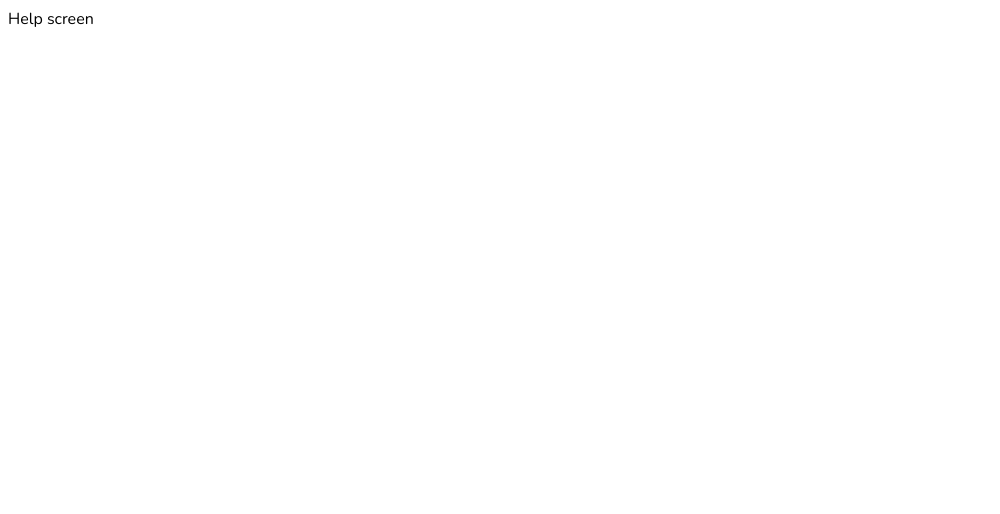
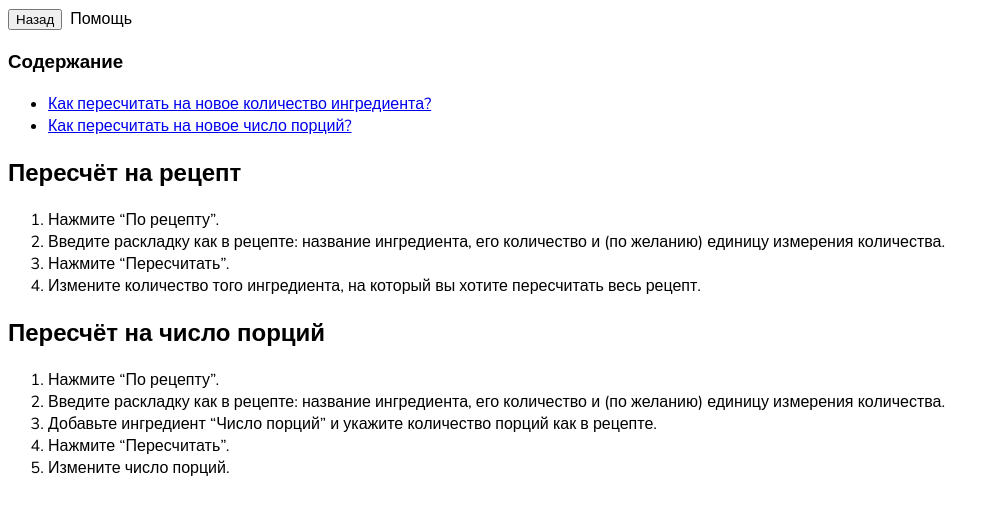
Before and after one commit to stepanzh/Proportio-beta, a Vue app: page / in a window 1280 px wide. Both pictures are taken after a click on the button "Помощь". Shown: the top 514 px of the page, without its empty margins (0-1000 px from the left). Built offline with nearby package versions, Linux system fonts and the light colour scheme.

Commit message:
feat: HelpView

```diff
--- /dev/null
+++ b/src/views/proportio/HelpView.vue
@@ -0,0 +1,74 @@
+<template>
+    <AppScreen>
+        <template #nav>
+            <AppNavBar title="Помощь">
+                <template #left-menu>
+                    <button @click="proportioNav.navToCalc()">Назад</button>
+                </template>
+            </AppNavBar>
+        </template>
+        <template #body>
+            <header>
+                <h3>Содержание</h3>
+                <nav>
+                    <ul>
+                        <li v-for="section in sections">
+                            <a :href="`#${anchorUrlForSection(section)}`">{{ section.tocTitle}}</a>
+                        </li>
+                    </ul>
+                </nav>
+            </header>
+            <main>
+                <section v-for="section in sections" :key="section.id">
+                    <h2 :id="anchorUrlForSection(section)">{{ section.title }}</h2>
+                    <ol>
+                        <li v-for="step in section.steps">{{ step }}</li>
+                    </ol>
+                </section>
+            </main>
+        </template>
+    </AppScreen>
+</template>
+
+
+<script setup>
+import AppNavBar from '@/components/AppNavBar.vue';
+import AppScreen from '@/components/AppScreen.vue'
+import { useProportioNavStore } from '@/stores/proportioNav';
+
+const proportioNav = useProportioNavStore()
+
+const anchorUrlForSection = (section) => `help-${section.id}`
+
+// WARN: steps does not have ids
+const sections = [
+    {
+        id: 1,
+        title: 'Пересчёт на рецепт',
+        tocTitle: 'Как пересчитать на новое количество ингредиента?',
+        steps: [
+            'Нажмите “По рецепту”.',
+            'Введите раскладку как в рецепте: название ингредиента, его количество и (по желанию) единицу измерения количества.',
+            'Нажмите “Пересчитать”.',
+            'Измените количество того ингредиента, на который вы хотите пересчитать весь рецепт.',
+        ],
+    },
+    {
+        id: 2,
+        title: 'Пересчёт на число порций',
+        tocTitle: 'Как пересчитать на новое число порций?',
+        steps: [
+            'Нажмите “По рецепту”.',
+            'Введите раскладку как в рецепте: название ингредиента, его количество и (по желанию) единицу измерения количества.',
+            'Добавьте ингредиент “Число порций” и укажите количество порций как в рецепте.',
+            'Нажмите “Пересчитать”.',
+            'Измените число порций.',
+        ]
+    }
+]
+</script>
+
+
+<style scoped>
+
+</style>
--- a/src/views/proportio/ProportioView.vue
+++ b/src/views/proportio/ProportioView.vue
@@ -1,13 +1,14 @@
 <template>
     <CalculatorView v-if="proportio.currentScreen == proportio.screens.calc" />
     <EditView v-if="proportio.currentScreen == proportio.screens.edit" />
-    <div v-if="proportio.currentScreen == proportio.screens.help">Help screen</div>
+    <HelpView v-if="proportio.currentScreen == proportio.screens.help" />
 </template>
 
 
 <script setup>
 import CalculatorView from '@/views/proportio/CalculatorView.vue'
 import EditView from '@/views/proportio/EditView.vue'
+import HelpView from '@/views/proportio/HelpView.vue'
 import { useProportioNavStore } from '@/stores/proportioNav'
 
 const proportio = useProportioNavStore()
```
